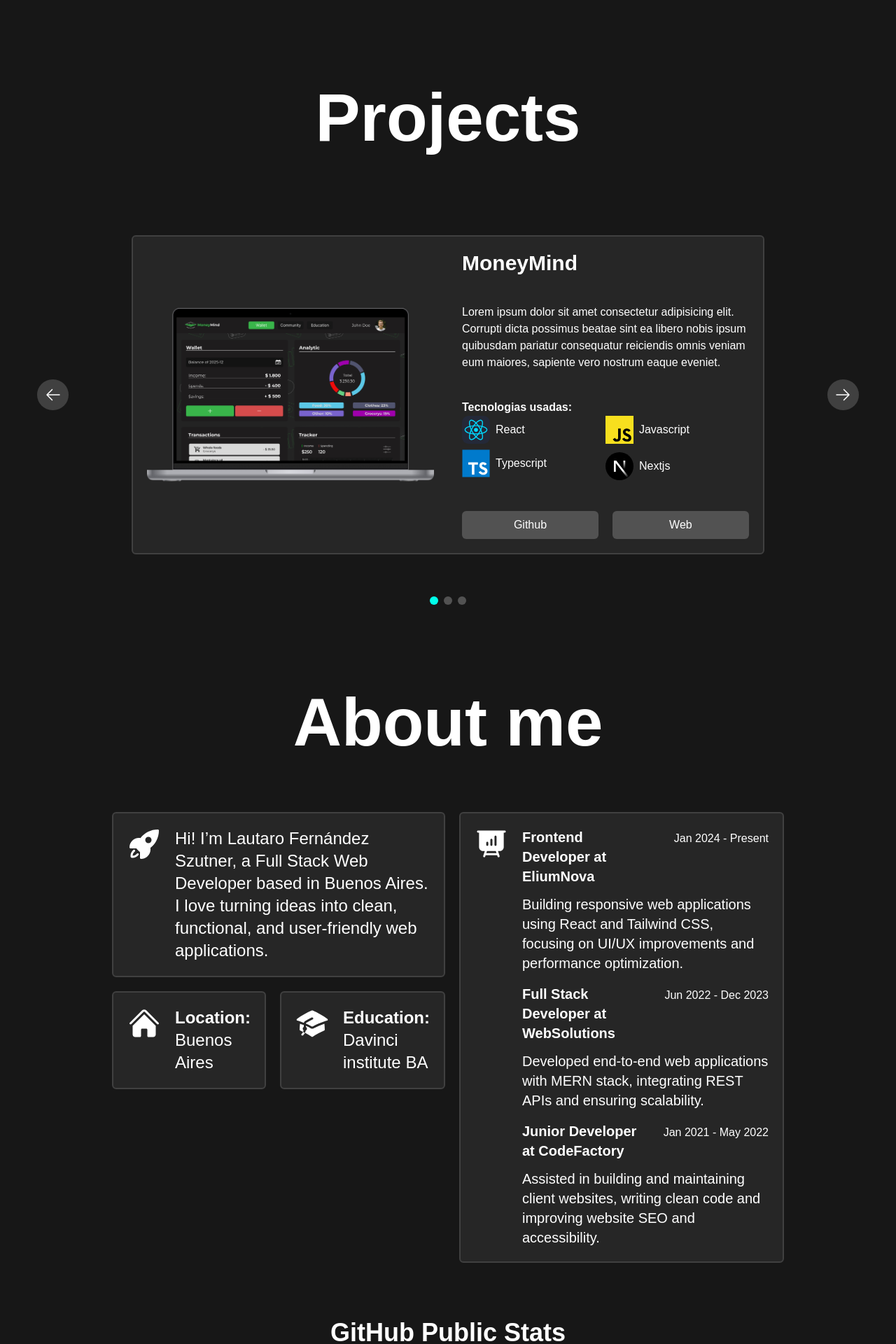
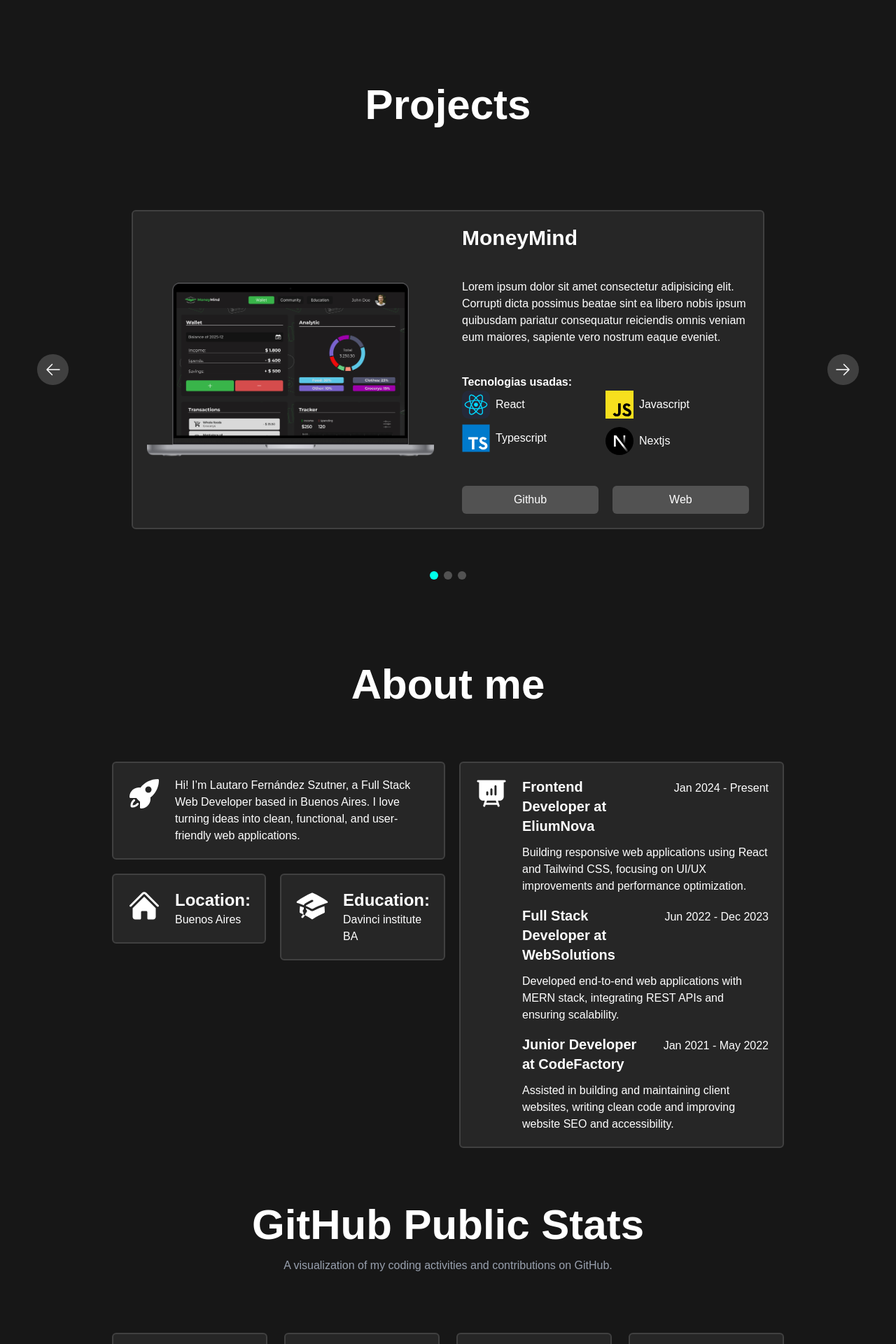
Before and after one commit to Lau-szutner/Lau-Szutner-Portfolio, a React (Vite) app: page / in a window 1280 px wide. Shown: the part 900-2820 px from the top of the page at 70% size. Built offline with nearby package versions, Linux system fonts and the light colour scheme; no server answers; a web font is replaced by a local one.

Commit message:
ajustes de textos

```diff
--- a/src/components/about/AboutMe.tsx
+++ b/src/components/about/AboutMe.tsx
@@ -34,9 +34,7 @@ const AboutMe: React.FC = () => {
       className="flex flex-col gap-5 grid place-items-center w-full pt-30"
       id="About"
     >
-      <h2 className="text-6xl md:text-6xl lg:text-8xl font-bold text-center w-full mb-15">
-        About me
-      </h2>
+      <h2 className="text-6xl  font-bold text-center w-full mb-15">About me</h2>
       <div className="w-9/12 grid xl:grid-cols-[1fr_1fr] gap-5">
         <div className="grid md:justify-items-start gap-5 h-fit">
           <AboutMeCard
--- a/src/components/about/AboutMeCard.tsx
+++ b/src/components/about/AboutMeCard.tsx
@@ -20,7 +20,7 @@ const AboutMeCard: React.FC<Props> = ({ titleBold, body, width, icon }) => {
           {icon}
           <div className="w-fit grid">
             <span className="font-bold text-2xl">{titleBold} </span>
-            <p className="text-2xl inline font-light">{body}</p>
+            <p className="inline font-light">{body}</p>
           </div>
         </div>
       </div>
--- a/src/components/about/Experience.tsx
+++ b/src/components/about/Experience.tsx
@@ -14,7 +14,7 @@ const Experience: React.FC<Props> = ({ title, dates, description }) => {
           <h3 className="font-bold text-xl w-6/12">{title}</h3>
           <p>{dates}</p>
         </div>
-        <p className="text-xl mt-3">{description}</p>
+        <p className="mt-3">{description}</p>
       </div>
     </div>
   );
--- a/src/components/contactMe/ContacMe.tsx
+++ b/src/components/contactMe/ContacMe.tsx
@@ -7,7 +7,7 @@ const ContacMe = () => {
           <h3 className="text-2xl font-bold mb-6 text-left">Send a Message</h3>
 
           <Container>
-            <form className=" w-full grid place-items-center">
+            <form className="w-full grid place-items-center gap-5">
               <div className="w-full">
                 <label
                   htmlFor="name"
--- a/src/components/githubStats/GitHubStats.tsx
+++ b/src/components/githubStats/GitHubStats.tsx
@@ -54,7 +54,7 @@ export default function GitHubStats() {
     <section id="Github" className="py-20 relative w-9/12 place-self-center">
       <div className="w-full mx-auto grid gap-5 place-items-center">
         <div className="text-center mb-16">
-          <h2 className="text-4xl font-bold mb-4">GitHub Public Stats</h2>
+          <h2 className="text-6xl font-bold mb-4">GitHub Public Stats</h2>
           <p className="text-gray-400 max-w-2xl mx-auto">
             A visualization of my coding activities and contributions on GitHub.
           </p>
--- a/src/components/header/Header.tsx
+++ b/src/components/header/Header.tsx
@@ -10,7 +10,7 @@ function Header() {
       if (window.innerWidth > 1500) {
         setScale(1.5);
       } else {
-        setScale(1);
+        setScale(1.3);
       }
     };
 
--- a/src/components/projects/Projects.tsx
+++ b/src/components/projects/Projects.tsx
@@ -69,9 +69,7 @@ const Projects = () => {
       className="h-min-screen flex flex-col place-items-center gap-5 pt-30 w-full"
       id="Projects"
     >
-      <h2 className="text-6xl md:text-6xl lg:text-8xl  font-bold text-center w-full mb-15">
-        Projects
-      </h2>
+      <h2 className="text-6xl font-bold text-center w-full mb-15">Projects</h2>
       <div className="flex items-center  justify-center w-11/12">
         <button
           onClick={prev}
```
